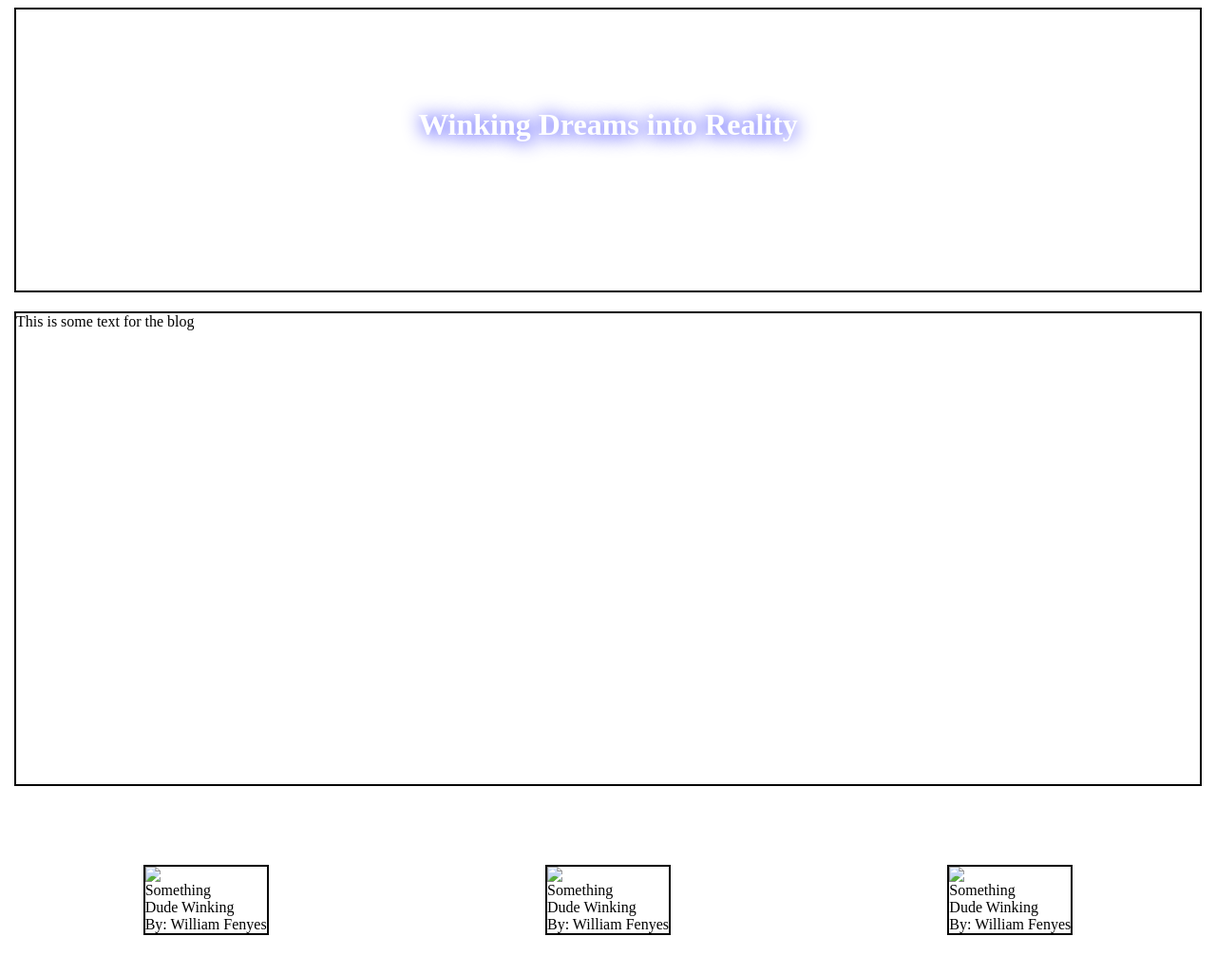
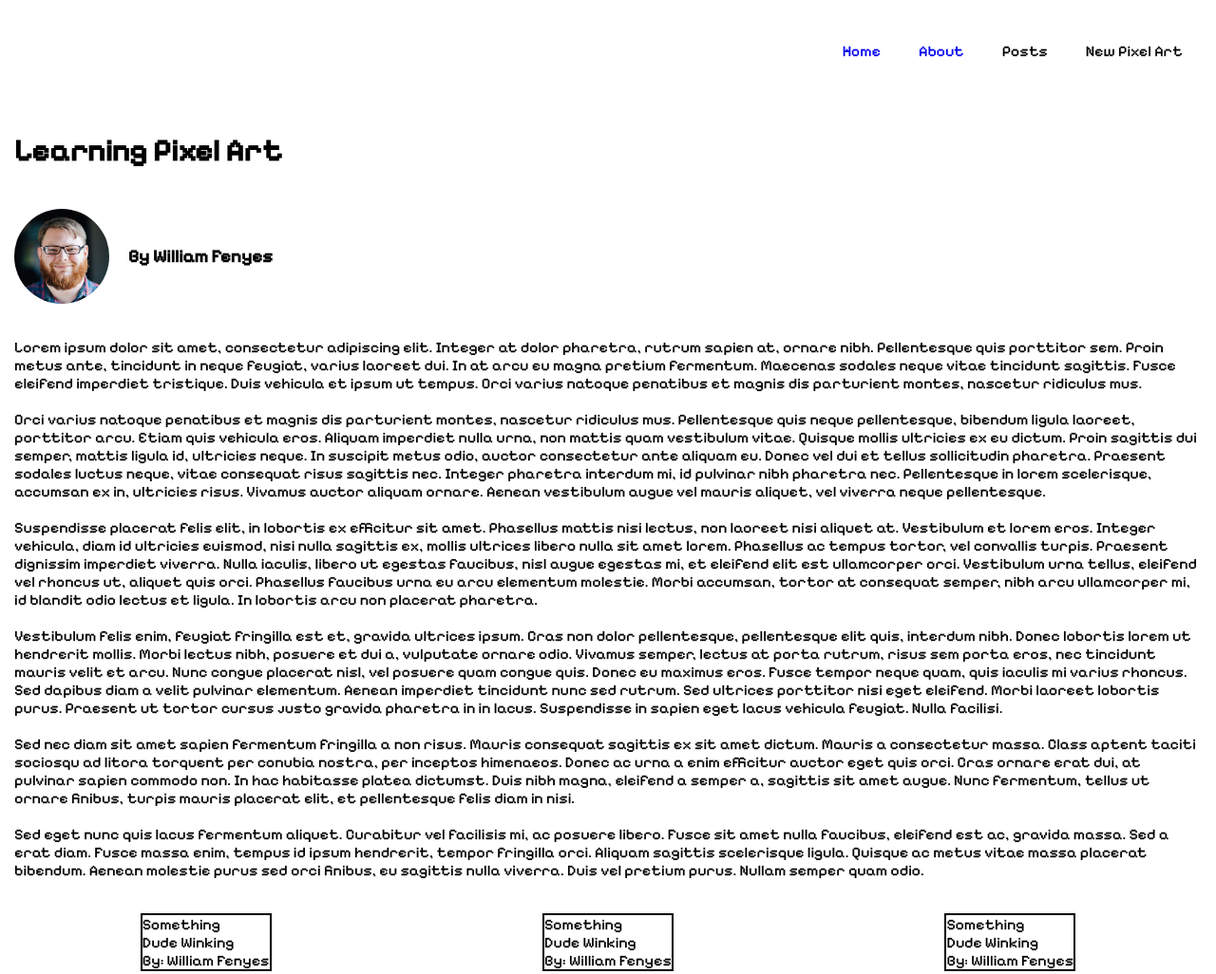
Before and after one commit to wfenyes/video-game-blog, a plain HTML site: page post.html in a window 1280 px wide. Shown: the top 1026 px of the page at 95% size. Drawn offline with Linux system fonts and the light colour scheme.

Commit message:
blog page updates

```diff
--- a/post.css
+++ b/post.css
@@ -1,4 +1,12 @@
 @import url(card-styles.css);
+@font-face {
+    font-family: video-game-font;
+    src: url('assets/fonts/Pixelify_Sans/static/PixelifySans-Medium.ttf');
+}
+
+* {
+    font-family: video-game-font;
+}
 
 .container{
     margin: auto;
@@ -6,11 +14,13 @@
     height: 1000px;
     max-width: 1250px;
     grid-gap: 20px;
-    grid-template-rows: 300px 500px 200px 1fr;
+    grid-template-rows: auto;
     grid-template-areas:
-    "head head head"
-    "con con con"
-    "pp pp pp"
+    "nav nav nav"
+    "t t t"
+    "at at at"
+    "bl bl bl"
+    "pst1 pst2 pst3"
     "ft ft ft"
 }
 
@@ -19,11 +29,28 @@
     border: solid black 2px;
 }
 
-.header{
-    grid-area: head;
-    background-image: url(images/winky-guy.jpg);
-    background-size: 1200px;
+.nav-bar-container {
+    grid-area: nav;
+    margin: right;
+}
 
+.nav-bar{
+    display: flex;
+    justify-content: flex-end;
+    list-style: none;
+    flex-wrap: wrap;
+}
+
+a {
+    text-decoration: none;
+}
+
+a:visited {
+    color: black;
+}
+
+li {
+    margin: 20px;
 }
 
 .header h1{
@@ -37,20 +64,42 @@
 
 }
 
+.blog-title {
+    grid-area: t;
+}
+
+.author-card-container {
+    grid-area: at;
+    display: flex;
+}
+
+.author-image {
+    background-image: url(assets/billy-headshot.jpg);
+    height: 100px;
+    width: 100px;
+    background-size: cover;
+    background-position: center;
+    border-radius: 50%;
+}
+
+.author-card-container h3 {
+    margin: auto auto auto 20px;
+}
+
 .blogText{
-    grid-area: con;
+    grid-area: bl;
 }
 
 .past-post1{
-    grid-area: pp;
+    grid-area: pst1;
 }
 
 .past-post2{
-    grid-area: pp;
+    grid-area: pst2;
 }
 
 .past-post3{
-    grid-area: pp;
+    grid-area: pst3;
 }
 
 .footer{
--- a/post.html
+++ b/post.html
@@ -6,25 +6,50 @@
     </head>
     <body>
         <div class="container">
-            <div class="header box">
-                <h1>Winking Dreams into Reality</h1>
+            <nav class="nav-bar-container">
+                <ul class="nav-bar">
+                    <li class="nav-item"><a href="index.html">Home</a></li>
+                    <li class="nav-item"><a href="about.html">About</a></li>
+                    <li class="nav-item">Posts</li>
+                    <li class="nav-item">New Pixel Art</li>
+                </ul>
+            </nav>
+            <div class="blog-title">
+                <h1>Learning Pixel Art</h1>
             </div>
-            <div class="blogText box">This is some text for the blog</div>
+            <div class="author-card-container">
+                <div class="author-image"></div>
+                <h3>By William Fenyes</h3>
+
+            </div>
+            <div class="blogText">
+                <p>Lorem ipsum dolor sit amet, consectetur adipiscing elit. Integer at dolor pharetra, rutrum sapien at, ornare nibh. Pellentesque quis porttitor sem. Proin metus ante, tincidunt in neque feugiat, varius laoreet dui. In at arcu eu magna pretium fermentum. Maecenas sodales neque vitae tincidunt sagittis. Fusce eleifend imperdiet tristique. Duis vehicula et ipsum ut tempus. Orci varius natoque penatibus et magnis dis parturient montes, nascetur ridiculus mus.
+                    <br><br>
+                    Orci varius natoque penatibus et magnis dis parturient montes, nascetur ridiculus mus. Pellentesque quis neque pellentesque, bibendum ligula laoreet, porttitor arcu. Etiam quis vehicula eros. Aliquam imperdiet nulla urna, non mattis quam vestibulum vitae. Quisque mollis ultricies ex eu dictum. Proin sagittis dui semper, mattis ligula id, ultricies neque. In suscipit metus odio, auctor consectetur ante aliquam eu. Donec vel dui et tellus sollicitudin pharetra. Praesent sodales luctus neque, vitae consequat risus sagittis nec. Integer pharetra interdum mi, id pulvinar nibh pharetra nec. Pellentesque in lorem scelerisque, accumsan ex in, ultricies risus. Vivamus auctor aliquam ornare. Aenean vestibulum augue vel mauris aliquet, vel viverra neque pellentesque.
+                    <br><br>
+                    Suspendisse placerat felis elit, in lobortis ex efficitur sit amet. Phasellus mattis nisi lectus, non laoreet nisi aliquet at. Vestibulum et lorem eros. Integer vehicula, diam id ultricies euismod, nisi nulla sagittis ex, mollis ultrices libero nulla sit amet lorem. Phasellus ac tempus tortor, vel convallis turpis. Praesent dignissim imperdiet viverra. Nulla iaculis, libero ut egestas faucibus, nisl augue egestas mi, et eleifend elit est ullamcorper orci. Vestibulum urna tellus, eleifend vel rhoncus ut, aliquet quis orci. Phasellus faucibus urna eu arcu elementum molestie. Morbi accumsan, tortor at consequat semper, nibh arcu ullamcorper mi, id blandit odio lectus et ligula. In lobortis arcu non placerat pharetra.
+                    <br><br>
+                    Vestibulum felis enim, feugiat fringilla est et, gravida ultrices ipsum. Cras non dolor pellentesque, pellentesque elit quis, interdum nibh. Donec lobortis lorem ut hendrerit mollis. Morbi lectus nibh, posuere et dui a, vulputate ornare odio. Vivamus semper, lectus at porta rutrum, risus sem porta eros, nec tincidunt mauris velit et arcu. Nunc congue placerat nisl, vel posuere quam congue quis. Donec eu maximus eros. Fusce tempor neque quam, quis iaculis mi varius rhoncus. Sed dapibus diam a velit pulvinar elementum. Aenean imperdiet tincidunt nunc sed rutrum. Sed ultrices porttitor nisi eget eleifend. Morbi laoreet lobortis purus. Praesent ut tortor cursus justo gravida pharetra in in lacus. Suspendisse in sapien eget lacus vehicula feugiat. Nulla facilisi.
+                    <br><br>
+                    Sed nec diam sit amet sapien fermentum fringilla a non risus. Mauris consequat sagittis ex sit amet dictum. Mauris a consectetur massa. Class aptent taciti sociosqu ad litora torquent per conubia nostra, per inceptos himenaeos. Donec ac urna a enim efficitur auctor eget quis orci. Cras ornare erat dui, at pulvinar sapien commodo non. In hac habitasse platea dictumst. Duis nibh magna, eleifend a semper a, sagittis sit amet augue. Nunc fermentum, tellus ut ornare finibus, turpis mauris placerat elit, et pellentesque felis diam in nisi.
+                    <br><br>
+                    Sed eget nunc quis lacus fermentum aliquet. Curabitur vel facilisis mi, ac posuere libero. Fusce sit amet nulla faucibus, eleifend est ac, gravida massa. Sed a erat diam. Fusce massa enim, tempus id ipsum hendrerit, tempor fringilla orci. Aliquam sagittis scelerisque ligula. Quisque ac metus vitae massa placerat bibendum. Aenean molestie purus sed orci finibus, eu sagittis nulla viverra. Duis vel pretium purus. Nullam semper quam odio.</p>
+            </div>
             <div class="past-posts1 box blogCard">
                 <header>Something</header>
-                <img src="images/wink.jpeg"/>
+
                 <article>Dude Winking</article>
                 <footer>By: William Fenyes</footer>
             </div>
             <div class="past-posts2 box blogCard">
                 <header>Something</header>
-                <img src="images/wink.jpeg"/>
+
                 <article>Dude Winking</article>
                 <footer>By: William Fenyes</footer>
             </div>
             <div class="past-posts3 box blogCard">
                 <header>Something</header>
-                <img src="images/wink.jpeg"/>
+
                 <article>Dude Winking</article>
                 <footer>By: William Fenyes</footer>
             </div>
```
